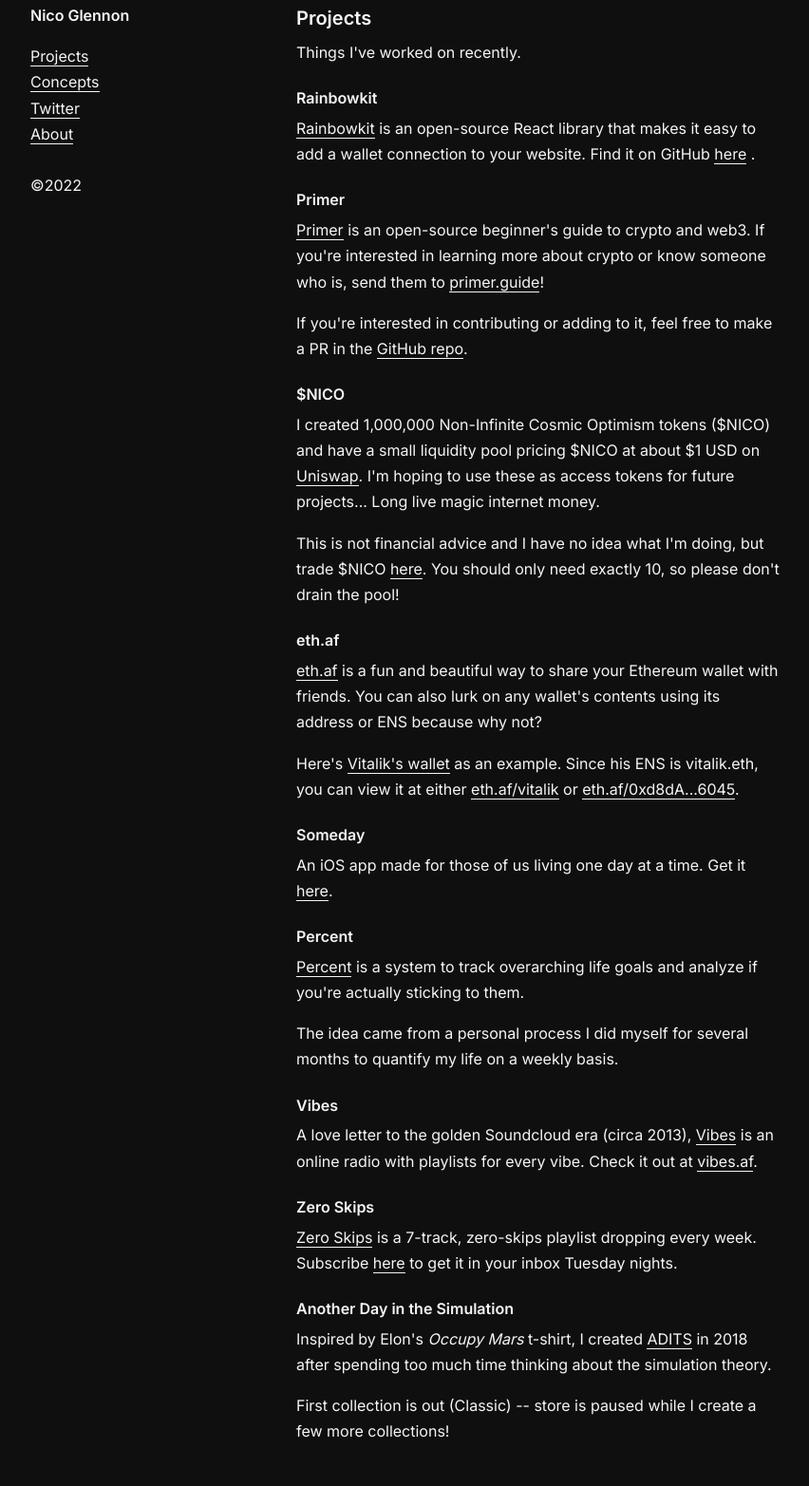
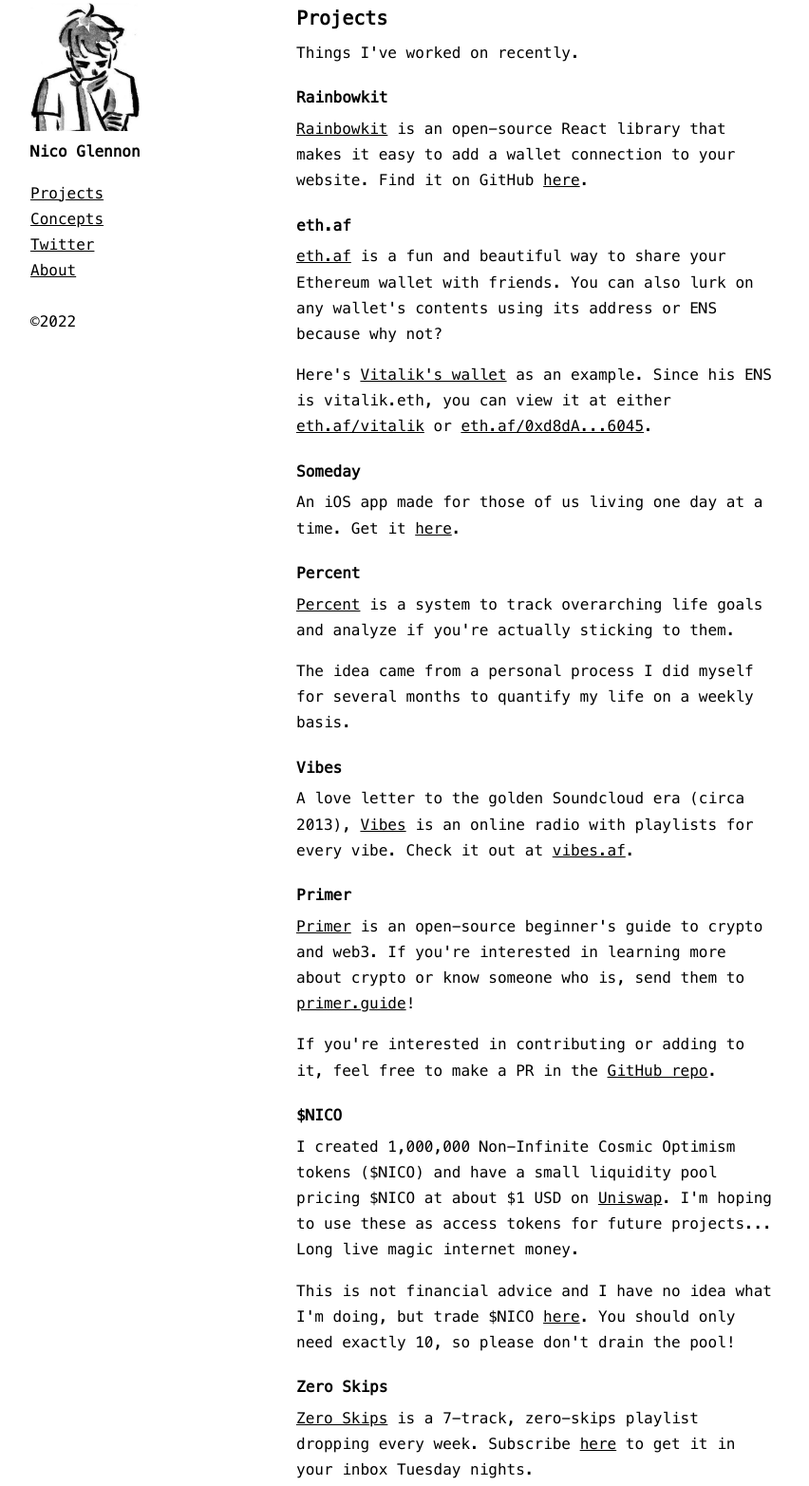
Before and after one commit to nicoglennon/nico-gl, a Gatsby site: page /projects in a window 1280 px wide. Shown: the part 37-1602 px from the top of the page at 95% size, without its empty margins (8-860 px from the left). Built offline with nearby package versions, Linux system fonts and the light colour scheme; Gatsby itself is replaced by a stand-in of ours.

Commit message:
touch ups

```diff
--- a/src/components/sidebar.js
+++ b/src/components/sidebar.js
@@ -3,6 +3,7 @@
 import styled from "styled-components";
 import "../styles/index.css";
 import { Link } from "gatsby";
+import nico from "../images/nico.jpg";
 
 const LinkWrapper = styled.div`
   display: block;
@@ -14,6 +15,7 @@
 const Sidebar = ({ siteTitle, page }) => (
   <div id="sidebar">
     <SectionWrapper>
+      <img src={nico} className="nico-img" />
       <LinkWrapper>
         <p style={{ borderBottom: "none" }}>
           <strong>Nico Glennon</strong>
--- a/src/pages/projects.js
+++ b/src/pages/projects.js
@@ -21,55 +21,8 @@
           rel="noreferrer"
         >
           here
-        </a>{" "}
-        .
-      </p>
-      <h2>Primer</h2>
-      <p>
-        <a href="https://primer.guide" target="_blank" rel="noreferrer">
-          Primer
-        </a>{" "}
-        is an open-source beginner's guide to crypto and web3. If you're
-        interested in learning more about crypto or know someone who is, send
-        them to{" "}
-        <a href="https://primer.guide" target="_blank" rel="noreferrer">
-          primer.guide
-        </a>
-        !
-      </p>
-      <p>
-        If you're interested in contributing or adding to it, feel free to make
-        a PR in the{" "}
-        <a
-          href="https://github.com/nicoglennon/primer"
-          target="_blank"
-          rel="noreferrer"
-        >
-          GitHub repo
         </a>
         .
-      </p>
-      <h2>$NICO</h2>
-      <p>
-        I created 1,000,000 Non-Infinite Cosmic Optimism tokens ($NICO) and have
-        a small liquidity pool pricing $NICO at about $1 USD on{" "}
-        <a href="https://uniswap.org" target="_blank" rel="noreferrer">
-          Uniswap
-        </a>
-        . I'm hoping to use these as access tokens for future projects... Long
-        live magic internet money.
-      </p>
-      <p>
-        This is not financial advice and I have no idea what I'm doing, but
-        trade $NICO{" "}
-        <a
-          href="https://app.uniswap.org/#/swap?outputCurrency=0xd4741f784dc651a5a93a1ea99ca4cb2c6aad1e9d"
-          target="_blank"
-          rel="noreferrer"
-        >
-          here
-        </a>
-        . You should only need exactly 10, so please don't drain the pool!
       </p>
       <h2>eth.af</h2>
       <p>
@@ -130,6 +83,53 @@
           vibes.af
         </a>
         .
+      </p>
+      <h2>Primer</h2>
+      <p>
+        <a href="https://primer.guide" target="_blank" rel="noreferrer">
+          Primer
+        </a>{" "}
+        is an open-source beginner's guide to crypto and web3. If you're
+        interested in learning more about crypto or know someone who is, send
+        them to{" "}
+        <a href="https://primer.guide" target="_blank" rel="noreferrer">
+          primer.guide
+        </a>
+        !
+      </p>
+      <p>
+        If you're interested in contributing or adding to it, feel free to make
+        a PR in the{" "}
+        <a
+          href="https://github.com/nicoglennon/primer"
+          target="_blank"
+          rel="noreferrer"
+        >
+          GitHub repo
+        </a>
+        .
+      </p>
+      <h2>$NICO</h2>
+      <p>
+        I created 1,000,000 Non-Infinite Cosmic Optimism tokens ($NICO) and have
+        a small liquidity pool pricing $NICO at about $1 USD on{" "}
+        <a href="https://uniswap.org" target="_blank" rel="noreferrer">
+          Uniswap
+        </a>
+        . I'm hoping to use these as access tokens for future projects... Long
+        live magic internet money.
+      </p>
+      <p>
+        This is not financial advice and I have no idea what I'm doing, but
+        trade $NICO{" "}
+        <a
+          href="https://app.uniswap.org/#/swap?outputCurrency=0xd4741f784dc651a5a93a1ea99ca4cb2c6aad1e9d"
+          target="_blank"
+          rel="noreferrer"
+        >
+          here
+        </a>
+        . You should only need exactly 10, so please don't drain the pool!
       </p>
       <h2>Zero Skips</h2>
       <p>
--- a/src/styles/index.css
+++ b/src/styles/index.css
@@ -1,10 +1,15 @@
+@font-face {
+  font-family: "Axie";
+  src: local("Axie"), url(../fonts/Menlo-Regular.woff) format("truetype");
+}
+
 body {
   -ms-text-size-adjust: 100%;
   -webkit-text-size-adjust: 100%;
-  color: rgb(245, 245, 245);
-  background-color: rgb(15, 15, 15);
+  color: rgb(0, 0, 0);
+  background-color: rgb(255, 255, 255);
   line-height: 1.7;
-  font-family: "Inter", sans-serif;
+  font-family: Axie, sans-serif;
   font-size: 16px;
   -webkit-font-smoothing: antialiased;
   word-wrap: break-word;
@@ -21,7 +26,7 @@
 }
 a {
   background-color: transparent;
-  border-bottom: solid rgba(245, 245, 245) 1px;
+  /* border-bottom: solid rgba(245, 245, 245) 1px; */
 }
 a:active,
 a:hover {
@@ -69,11 +74,13 @@
   line-height: inherit;
 }
 a {
-  color: rgba(245, 245, 245);
-  text-decoration: none;
+  color: rgb(0, 0, 0);
+  text-decoration: underline;
 }
 a:hover {
   text-decoration: none;
+  background-color: white;
+  filter: invert(1);
 }
 strong {
   font-weight: 600;
@@ -81,7 +88,7 @@
 hr {
   background: 0 0;
   border: 0;
-  border-bottom: 1px solid #dfe2e5;
+  border-bottom: 1px solid #0080ff;
   height: 0;
   margin: 15px 0;
   overflow: hidden;
@@ -223,7 +230,7 @@
   color: rgb(139, 139, 139);
 }
 hr {
-  background-color: #e1e4e8;
+  background-color: rgb(50, 50, 150);
   border: 0;
   height: 0.25em;
   margin: 24px 0;
@@ -448,6 +455,10 @@
   align-self: flex-start;
 }
 
+.nico-img {
+  max-width: 115px;
+}
+
 @media only screen and (max-width: 600px) {
   main {
     padding: 20px;
@@ -459,4 +470,7 @@
     padding-top: 30px;
     width: 205px;
   }
+  .nico-img {
+    max-width: 60px;
+  }
 }
```
Also changed, not shown: src/fonts/Menlo-Regular.woff (added), src/images/nico.jpg (added).
